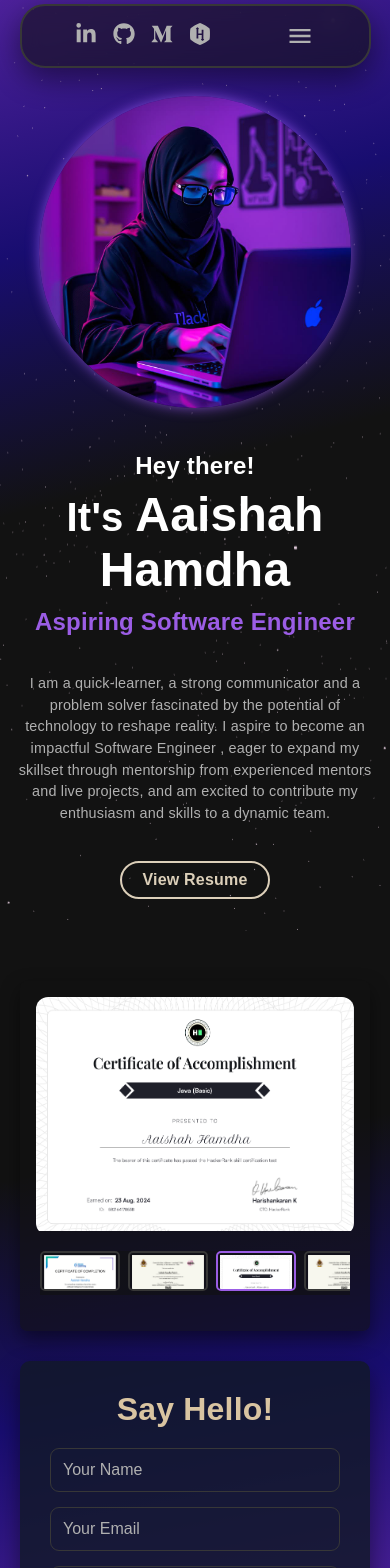
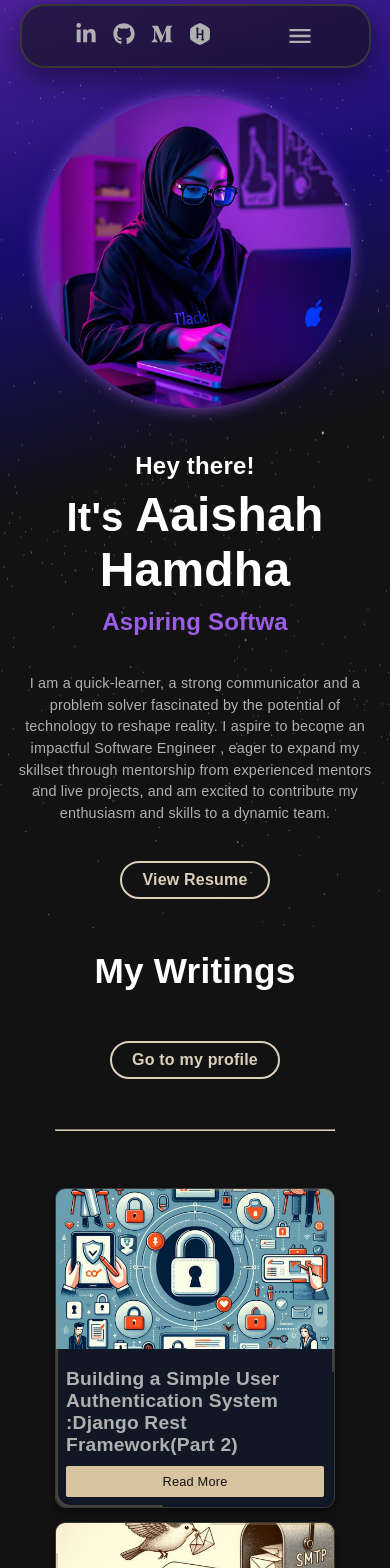
Before and after one commit to aaishahhamdha/Aaishah-Hamdha, a React (Vite) app: page / in a window 390 px wide. Shown: the top 1568 px of the page. Built offline with nearby package versions, Linux system fonts and the light colour scheme.

Commit message:
blogs added

```diff
--- a/src/App.jsx
+++ b/src/App.jsx
@@ -10,8 +10,9 @@ import Services from './components/services/Services.jsx';
 
 import Project from './components/Projects/Project.jsx';
 import Skills from './components/Skills/Skills.jsx';
+
+*/
 import Blogs from './components/blogs/Blogs.jsx'
-*/
 import About from "./components/about/about.jsx"
 import Contact from './components/Contacts/contact.jsx';
 import Footer from './components/footer/Footer.jsx';
@@ -40,9 +41,12 @@ const App = () => {
         <div className="sec" id="Skills">
           <Skills />
         </div>
+           */ }
         <div className="sec" id="blogs">
           <Blogs />
         </div>
+
+        { /*
         <div className="sec" id="services">
           <Services />
         </div>
--- /dev/null
+++ b/src/components/blogs/Blogs.css
@@ -0,0 +1,166 @@
+.blog-sec {
+  background-color: var(--background-color);
+  padding: 20px;
+}
+
+.blog-container {
+  display: flex;
+  flex-wrap: wrap;
+  justify-content: center;
+  margin: 0 3rem;
+}
+
+.blog-card {
+  position: relative;
+  background-color: var(--surface-color);
+  backdrop-filter: blur(10px);
+  border: 1px solid var(--border-color);
+  border-radius: 10px;
+  box-shadow: 0 4px 8px var(--shadow-color);
+  margin: 15px;
+  width: 240px;
+  overflow: hidden;
+  transition: transform 0.3s, box-shadow 0.3s;
+  color: var(--text-primary);
+}
+
+.blog-card .svg-border {
+  position: absolute;
+  top: 0;
+  left: 0;
+  width: 100%;
+  height: 100%;
+  pointer-events: none;
+}
+
+.blog-card svg {
+  position: absolute;
+  top: 0;
+  left: 0;
+  width: 100%;
+  height: 100%;
+}
+
+.blog-card .line {
+  stroke-dasharray: 300;
+  stroke-width: 4px;
+  fill: transparent;
+  stroke: rgba(170, 147, 107, 0.35);
+  animation: svgAnimation 5s linear infinite;
+}
+
+@keyframes svgAnimation {
+  from {
+    stroke-dashoffset: 0;
+  }
+  to {
+    stroke-dashoffset: 1600;
+  }
+}
+
+.blog-card:hover {
+  transform: translateY(-10px);
+  box-shadow: 0 8px 16px var(--shadow-color);
+}
+
+.blog-image {
+  width: 100%;
+  height: 160px;
+  object-fit: cover;
+}
+
+.blog-title {
+  font-size: 1.1rem;
+  font-weight: 600;
+  margin: 15px 0 10px;
+  padding: 0 15px;
+  color: var(--text-secondary);
+}
+
+.blog-snippet {
+  font-size: 0.8rem;
+  color: var(--text-secondary);
+  padding: 0 15px 15px;
+}
+
+.read-more {
+  font-size: 0.8rem;
+  display: block;
+  text-align: center;
+  margin: 15px;
+  padding: 7px 10px;
+  background-color: var(--primary-accent);
+  color: var(--background-color);
+  border-radius: 2px;
+  text-decoration: none;
+  transition: background-color 0.3s;
+}
+
+.read-more:hover {
+  background-color: var(--secondary-accent);
+}
+
+.blogs-title {
+  text-align: center;
+  font-size: 2.5em;
+  margin: 1rem 0;
+  color: var(--primary-accent);
+}
+
+@media screen and (max-width: 1200px) {
+  .blog-card {
+    width: 45%;
+  }
+}
+
+@media screen and (max-width: 768px) {
+  .blog-card {
+    width: 80%;
+  }
+}
+
+@media screen and (max-width: 600px) {
+  .blog-container {
+    flex-direction: column;
+    align-items: center;
+  }
+
+  .blog-card {
+    width: 87%;
+    margin: 10px 0;
+  }
+
+  .blog-title {
+    font-size: 1.2em;
+    padding: 0 10px;
+  }
+
+  .blog-snippet {
+    font-size: 0.9em;
+    padding: 0 10px 10px;
+  }
+
+  .read-more {
+    margin: 10px;
+    padding: 8px 10px;
+  }
+}
+
+@media screen and (max-width: 458px) {
+  .blog-card {
+    margin: 7px -70px;
+    width: 280px;
+  }
+  .blog-snippet {
+    display: none;
+  }
+  .projects-title {
+    font-size: 1rem;
+  }
+}
+
+.hr {
+  margin: 50px 10%;
+  width: 80%;
+  border-color: var(--gold);
+}
--- /dev/null
+++ b/src/components/blogs/Blogs.jsx
@@ -0,0 +1,132 @@
+import React, { useEffect } from 'react';
+import AOS from 'aos';
+import 'aos/dist/aos.css';
+import VanillaTilt from 'vanilla-tilt';
+import './Blogs.css';
+import '../../App.scss'
+import blog1 from '../../assets/blog1.webp';
+import blog2 from '../../assets/blog2.webp';
+import blog3 from '../../assets/blog3.webp';
+import blog4 from '../../assets/langchain3.webp';
+import blog5 from '../../assets/blog5.webp';
+import blog6 from '../../assets/blog6.jpg';
+import blog7 from '../../assets/blog7.jpg';
+import blog8 from '../../assets/blog8.jpg';
+
+const blogPosts = [
+  {
+    title: "Building a Simple User Authentication System :Django Rest Framework(Part 2)",
+    image: blog7,
+    snippet: "User authentication is one of those essential features every app needs. It’s the key to allowing users to...",
+    link: "https://medium.com/@aaishamdha/building-a-simple-user-authentication-system-django-rest-framework-part-2-6cf541f0ba17"
+  },
+  {
+    title: "Sending Emails in Django: A Simple Guide",
+    image: blog6,
+    snippet: "Sending emails is a common feature in many web applications, such as sending a welcome email after registration or sending notifications. Fortunately, Django provides an...",
+    link: "https://medium.com/@aaishamdha/sending-emails-in-django-a-simple-guide-850204c1b328"
+  },
+  {
+    title: "Understanding User Authentication:Registering and Logging In (Part 1)",
+    image: blog8,
+    snippet: "User authentication is the gatekeeper of online security. It ensures that only you can access your accounts...",
+    link: "https://medium.com/@aaishamdha/understanding-user-authentication-the-essentials-of-registering-and-logging-in-part-1-3768674d2766"
+  },
+  {
+    title: "Integrating Asgardeo Authentication into Your React Application: A Guide",
+    image: blog5,
+    snippet: "Hey ! I recently tried integrating Asgardeo authentication into my React application, and I must say...",
+    link: "https://medium.com/@aaishamdha/integrating-asgardeo-authentication-into-your-react-application-a-guide-cea21340c3a5"
+  },
+  {
+    title: "Dynamically Adding Elements in React: Mapping and Chunking Arrays",
+    image: blog3,
+    snippet: "When I first began my journey with React, I developed my portfolio website. It was my initial foray...",
+    link: "https://medium.com/@aaishamdha/dynamically-adding-elements-in-react-mapping-and-chunking-arrays-35953587e5b4"
+  },
+  {
+    title: "Use AI and Talk to your databases: LangChain",
+    image: blog4,
+    snippet: "Ever felt like databases speak a completely different language? You’re not alone! Traditional database querying often feels like trying to decode an ancient script, especially ...",
+    link: "https://medium.com/@aaishamdha/talk-to-your-databases-langchain-33245e63feba"
+  },
+  {
+    title: "An Introduction to Web Scraping: Unlocking the Power of Web Data",
+    image: blog2,
+    snippet: "Web Scraping — you may have heard this term numerous times without fully understanding what it means...",
+    link: "https://medium.com/@aaishamdha/an-introduction-to-web-scraping-unlocking-the-power-of-web-data-9fd880312007"
+  },
+  {
+    title: "Basics of Mastering Time Management: The Secret Weapon for Programmers",
+    image: blog1,
+    snippet: "As a beginner in programming myself, I’ve experienced the challenges of juggling multiple tasks and d...",
+    link: "https://medium.com/@aaishamdha/mastering-time-management-the-secret-weapon-for-programmers-01038a0aa607"
+  }
+];
+
+const BlogCard = ({ post }) => {
+  const tiltRef = React.useRef(null);
+
+  React.useEffect(() => {
+    if (tiltRef.current) {
+      VanillaTilt.init(tiltRef.current, {
+        max: 15,
+        speed: 400,
+        glare: true,
+        "max-glare": 0.5,
+      });
+    }
+  }, []);
+
+  return (
+    <div
+      ref={tiltRef}
+      className='blog-card'
+      data-aos="fade-up"
+      data-aos-duration="1000"
+    >
+      <div className='svg-border'>
+        <svg height="100%" width="100%" xmlns="http://www.w3.org/2000/svg">
+          <rect
+            rx="15"
+            ry="15"
+            className='line'
+            height="100%"
+            width="100%"
+            strokeLinejoin="round"
+          />
+        </svg>
+      </div>
+      <img src={post.image} alt={post.title} className='blog-image' />
+      <h2 className='blog-title'>{post.title}</h2>
+      <p className='blog-snippet'>{post.snippet}</p>
+      <a href={post.link} className='read-more' target="_blank" rel="noopener noreferrer">Read More</a>
+    </div>
+  );
+};
+
+const Blogs = () => {
+  useEffect(() => {
+    AOS.init({ duration: 1000 });
+  }, []);
+
+  return (
+    <section className='blog-sec'>
+      <h1 className='projects-title'>My Writings</h1>
+      <div className="button-container2">
+            <a href="https://github.com/aaishahhamdha"  className="hero-button" target="_blank" rel="noopener noreferrer">Go to my profile</a>
+
+          </div>
+      <hr className='hr' />
+
+      <div className='blog-container'>
+        {blogPosts.map((post, index) => (
+          <BlogCard key={index} post={post} />
+        ))}
+      </div>
+
+    </section>
+  );
+};
+
+export default Blogs;
```
